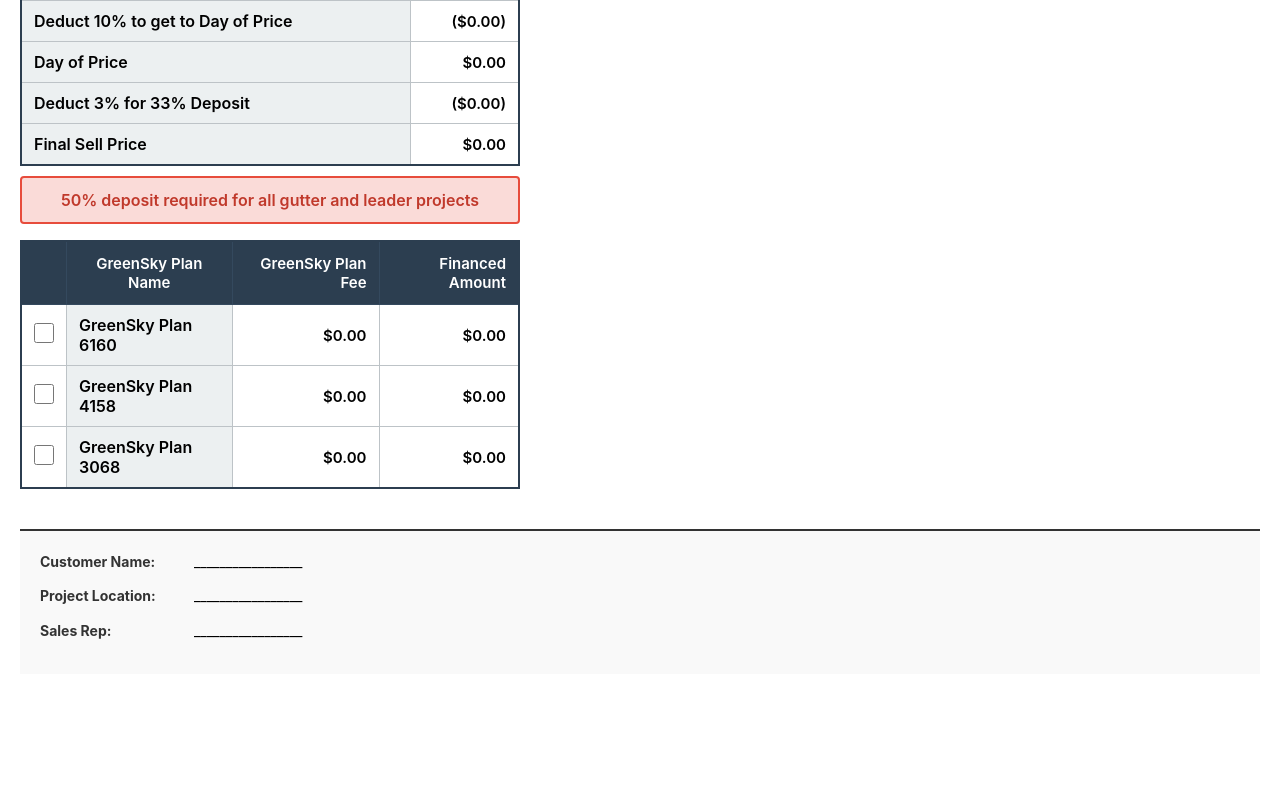
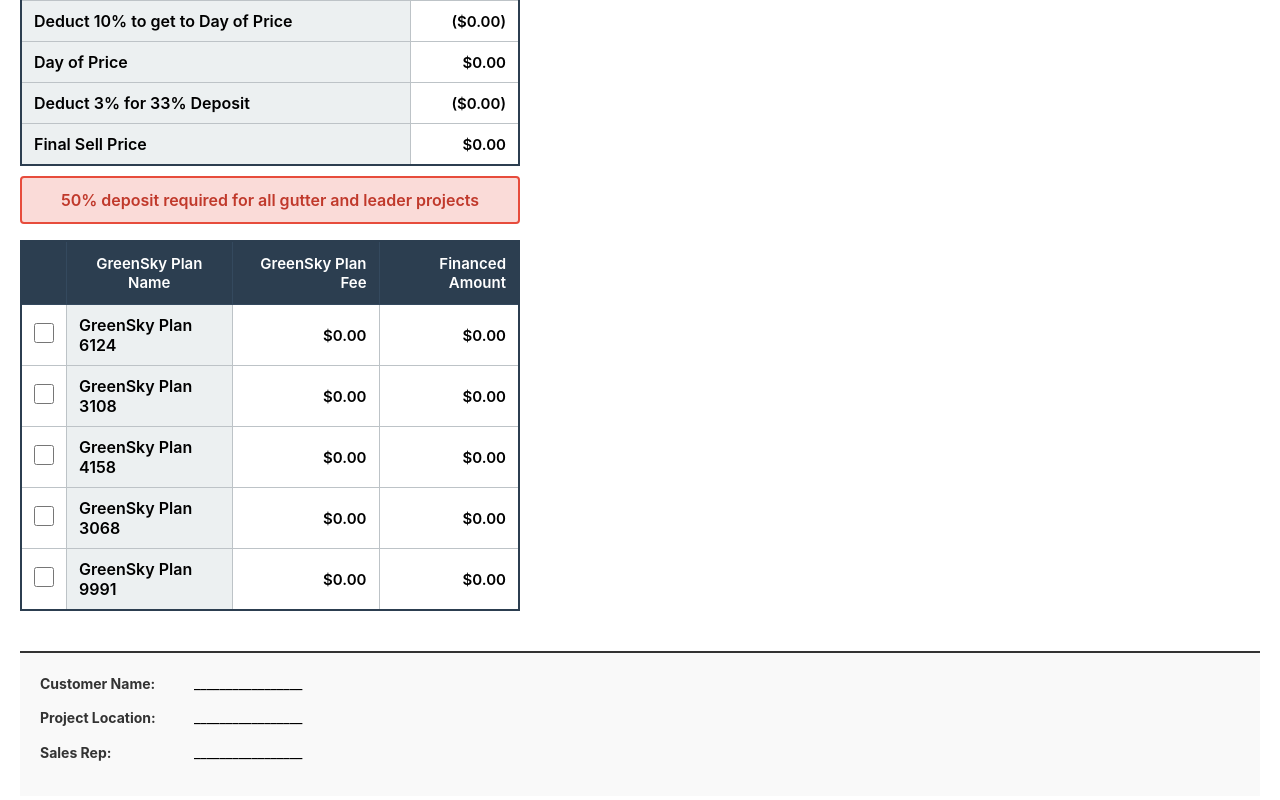
Before and after one commit to admin-brickface/GSB-price-calculator, a React (Create React App) app: page / in a window 1280 px wide. Shown: the part 2745-3545 px from the top of the page. Built offline with nearby package versions, Linux system fonts and the light colour scheme.

Commit message:
feat: update GreenSky plans — replace 6160 with 6124, add 3108 and 9991, order by fee desc

```diff
--- a/src/components/GuttersAndLeaders.js
+++ b/src/components/GuttersAndLeaders.js
@@ -162,7 +162,7 @@
   const [customMiscItems, setCustomMiscItems] = useState([
     { name: '', unit: '', qty: 0, price: 0 },
   ]);
-  const [greenSkyChecked, setGreenSkyChecked] = useState([false, false, false]);
+  const [greenSkyChecked, setGreenSkyChecked] = useState([false, false, false, false, false]);
   const customMiscTotal = customMiscItems.reduce((sum, item) => sum + ((parseFloat(item.qty) || 0) * (parseFloat(item.price) || 0)), 0);
 
   // Project calculation
@@ -499,9 +499,11 @@
           </thead>
           <tbody>
             {[
-              { name: 'GreenSky Plan 6160', pct: 0.23 },
+              { name: 'GreenSky Plan 6124', pct: 0.125 },
+              { name: 'GreenSky Plan 3108', pct: 0.078 },
               { name: 'GreenSky Plan 4158', pct: 0.065 },
               { name: 'GreenSky Plan 3068', pct: 0.05 },
+              { name: 'GreenSky Plan 9991', pct: 0 },
             ].map((plan, i) => (
               <tr key={i}>
                 <td style={{textAlign: 'center'}}>
--- a/src/components/HousePainting.js
+++ b/src/components/HousePainting.js
@@ -285,7 +285,7 @@
   const [customMiscItems, setCustomMiscItems] = useState([
     { name: '', unit: '', qty: 0, price: 0 },
   ]);
-  const [greenSkyChecked, setGreenSkyChecked] = useState([false, false, false]);
+  const [greenSkyChecked, setGreenSkyChecked] = useState([false, false, false, false, false]);
 
   // Calculate totals
   const calculateWallsSubtotal = () => {
@@ -700,9 +700,11 @@
           </thead>
           <tbody>
             {[
-              { name: 'GreenSky Plan 6160', pct: 0.23 },
+              { name: 'GreenSky Plan 6124', pct: 0.125 },
+              { name: 'GreenSky Plan 3108', pct: 0.078 },
               { name: 'GreenSky Plan 4158', pct: 0.065 },
               { name: 'GreenSky Plan 3068', pct: 0.05 },
+              { name: 'GreenSky Plan 9991', pct: 0 },
             ].map((plan, i) => (
               <tr key={i}>
                 <td style={{textAlign: 'center'}}>
--- a/src/components/StoneVeneers.js
+++ b/src/components/StoneVeneers.js
@@ -109,7 +109,7 @@
   const [customMiscItems, setCustomMiscItems] = useState([
     { name: '', unit: '', qty: 0, price: 0 },
   ]);
-  const [greenSkyChecked, setGreenSkyChecked] = useState([false, false, false]);
+  const [greenSkyChecked, setGreenSkyChecked] = useState([false, false, false, false, false]);
 
   // Calculations
   const calculateFlatsSubtotal = () => {
@@ -626,9 +626,11 @@
             </thead>
             <tbody>
               {[
-                { name: 'GreenSky Plan 6160', pct: 0.23 },
+                { name: 'GreenSky Plan 6124', pct: 0.125 },
+                { name: 'GreenSky Plan 3108', pct: 0.078 },
                 { name: 'GreenSky Plan 4158', pct: 0.065 },
                 { name: 'GreenSky Plan 3068', pct: 0.05 },
+                { name: 'GreenSky Plan 9991', pct: 0 },
               ].map((plan, i) => (
                 <tr key={i}>
                   <td style={{textAlign: 'center'}}>
--- a/src/components/StuccoPainting.js
+++ b/src/components/StuccoPainting.js
@@ -168,7 +168,7 @@
 
   const [repairChecked, setRepairChecked] = useState(false);
   const [addRiggingChecked, setAddRiggingChecked] = useState(false);
-  const [greenSkyChecked, setGreenSkyChecked] = useState([false, false, false]);
+  const [greenSkyChecked, setGreenSkyChecked] = useState([false, false, false, false, false]);
 
   // Calculate totals
   const calculateWallsSubtotal = () => {
@@ -822,9 +822,11 @@
           </thead>
           <tbody>
             {[
-              { name: 'GreenSky Plan 6160', pct: 0.23 },
+              { name: 'GreenSky Plan 6124', pct: 0.125 },
+              { name: 'GreenSky Plan 3108', pct: 0.078 },
               { name: 'GreenSky Plan 4158', pct: 0.065 },
               { name: 'GreenSky Plan 3068', pct: 0.05 },
+              { name: 'GreenSky Plan 9991', pct: 0 },
             ].map((plan, i) => (
               <tr key={i}>
                 <td style={{textAlign: 'center'}}>
```
